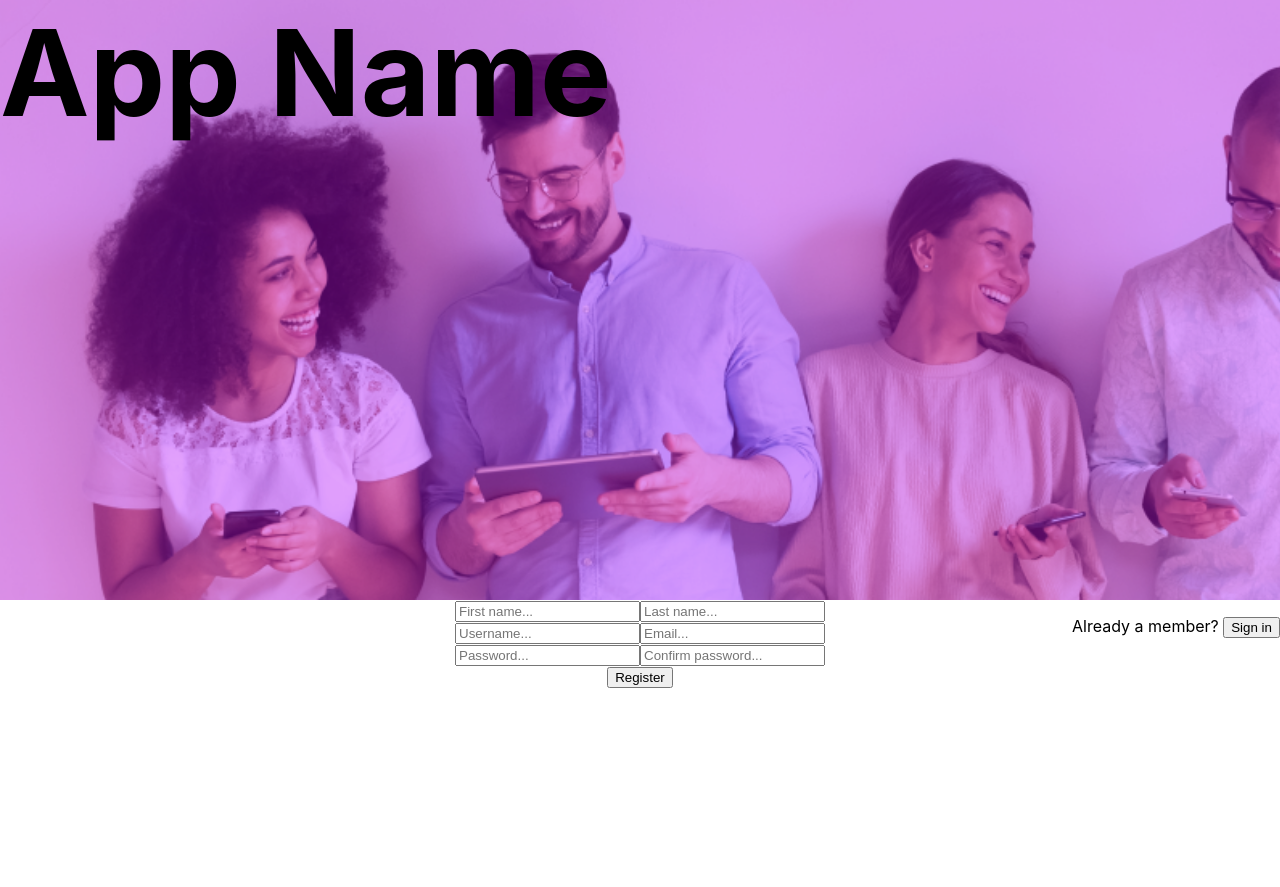
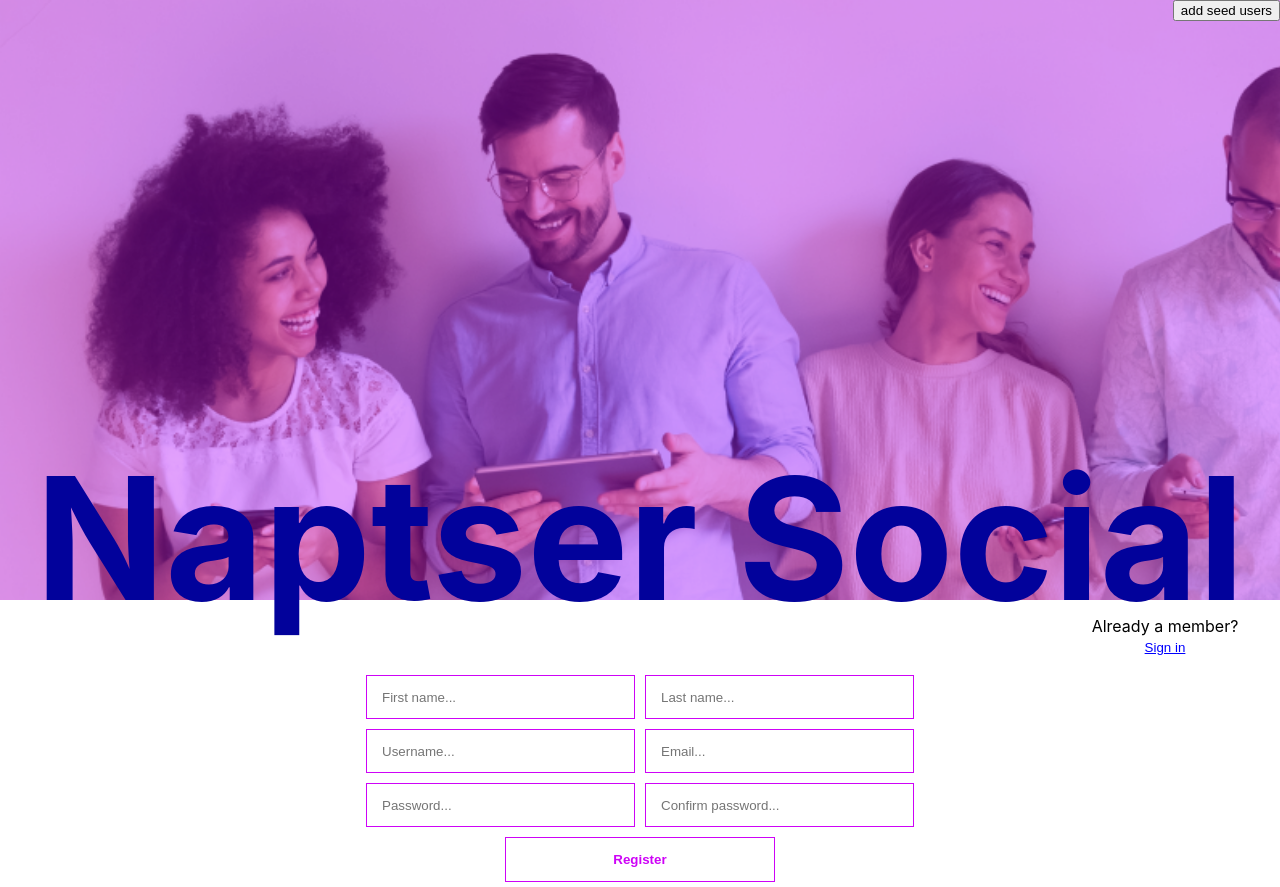
Before and after one commit to tfairclough/project3-frontend, a React (Create React App) app: page / in a window 1280 px wide. Both pictures are taken after a click on the button "Sign up now". Before the commit the page ends 800 px from the top, so only its background shows below. Built offline with nearby package versions, Linux system fonts and the light colour scheme.

Commit message:
Added functionality to update currnt user state on login. there is also more css changes to login

```diff
--- a/src/App.js
+++ b/src/App.js
@@ -20,15 +20,16 @@ export default class App extends React.Component {
     this.state = {
       token: getToken(),
       currentUser: {
-        firstName: 'test',
-        lastName: 'test',
-        userName: 'test',
-        password: 'test',
-        email: 'test',
-        location: 'test',
-        friends: ['test'],
-        img: 'test',
-        timestamps: 'test'
+        firstName: '',
+        lastName: '',
+        userName: '',
+        // password: '',
+        // email: '',
+        // location: '',
+        friends: [''],
+        // posts: [''],
+        // img: '',
+        // timestamps: ''
       }
     };
   }
@@ -51,6 +52,10 @@ export default class App extends React.Component {
     })
   }
 
+  setCurrentUser = (currentUser) => {
+    this.setState({ currentUser })
+  }
+
   // Saves token to local storage
   saveToken = (userToken) => {
     localStorage.setItem('token', userToken);
@@ -64,7 +69,8 @@ export default class App extends React.Component {
 
     // Checks if a token exists if not the login page is loaded
     if (!token) {
-      return <Login setToken={this.saveToken} />;
+      return <Login setToken={this.saveToken}
+      setCurrentUser={this.setCurrentUser}/>;
     } else {
 
     return(
--- a/src/components/users/api.js
+++ b/src/components/users/api.js
@@ -17,3 +17,7 @@ export const createNewUser = (userDetails) => {
 // api to create seed users
 export const registerAllUsers = (userDetails) => {
     return axios.post(`${apiUrl}/registerUsers`, userDetails)}
+
+// api to check username
+export const compareUsername = (userDetails) => {
+    return axios.post(`${apiUrl}/users`, userDetails)}
--- a/src/components/users/loginRegister.js
+++ b/src/components/users/loginRegister.js
@@ -4,14 +4,20 @@ import { createNewUser } from './api'
 import { userSeedData } from '../../seedData'
 import { registerAllUsers } from './api'
 import { loginUser } from './api'
+import { compareUsername } from './api'
+import './../../loginRegister.css'
 
 export default class Login extends React.Component {
   constructor(props) {
     super(props);
     this.state = {
       dummyUsers: userSeedData,
+      firstName: '',
+      lastName: '',
+      email: '',
       userName: '',
       password: '',
+      confirmPassword: '',
       isLoginForm: true,
     };
   }
@@ -54,55 +60,127 @@ export default class Login extends React.Component {
     console.log('Sending credentials:', (credentials));
     loginUser(credentials)
     .then((response) => {
+      console.log(response)
       // sets token and updates URL after login
       const token = response.data.token;
+      const firstName = response.data.userDetails.firstName;
+      const lastName = response.data.userDetails.lastName;
+      const userName = response.data.userDetails.userName;
+      // const location = response.data.userDetails.location;
+      const friends = response.data.userDetails.friends;
+      // const posts = response.data.userDetails.posts
+      const currentUser = {
+          firstName,
+          lastName,
+          userName,
+          // location,
+          friends,
+          // posts
+        }
+
       this.props.setToken(token);
+      this.props.setCurrentUser(currentUser)
       window.history.pushState({}, 'Feed', '/feed');
     })
     .catch((error) => {
       console.error(error);
     });
+  };
 
-  };
+
+
+
+
+  handleCheckUsername = (e) => {
+    const userName = {
+      user: {
+        userName: this.state.userName,
+      }
+    }
+    compareUsername(userName)
+    console.log(userName)
+    .then((res) => {
+      if (res.status === 201) {
+        console.log('select a new username')
+      } else {
+        console.log('username good')
+      }
+    })
+  }
+
+  handleRegisterSubmit = (e) => {
+    e.preventDefault();
+    if (this.state.password !== this.state.confirmPassword) {
+
+    } else {
+
+    }
+  }
 
   render() {
     return (
       <>
         {/* login/register page header section */}
         <header className='hero-image'>
-          <h1 className="hero-h1">App Name</h1>
+          <h1 className="hero-h1">Naptser Social</h1>
+          <button onClick={this.addDummyUsers} className="tmp-add-users">add seed users</button>
+
         </header>
         <div className='login-wrapper'>
           {/* If state isLoginForm = true then login form is displayed */}
           {this.state.isLoginForm ? (
             <>
-              <button onClick={this.addDummyUsers} className="tmp-add-users">add seed users</button>
-              <p className='not-member'>Not a member? <button onClick={this.handleFormToggle}>Sign up now</button></p>
+              <div className='signup-signin'>
+                <p className='not-member'>Not a member? <button className='signup-signin-button' onClick={this.handleFormToggle}>Sign up now</button></p>
+              </div>
               <form className='login-form' onSubmit={this.handleLoginSubmit}>
-                <input
+                <input className='login-register-input'
                   type="text"
                   placeholder="Username..."
                   onChange={e => this.setState({userName: e.target.value})} /><br />
-                <input
+                <input className='login-register-input'
                   type="password"
                   placeholder="Password..."
-                  onChange={e => this.setState({password: e.target.value})} /><br />
-                <button type='submit'>Login</button>
+                  onChange={e =>  this.setState({password: e.target.value})} /><br />
+                <button className='login-register-buttons' type='submit'>Login</button>
               </form>
             </>
             // if state isLoginForm = false then register form is displayed
           ) : (
             <>
-              <p className='not-member'>Already a member? <button onClick={this.handleFormToggle}>Sign in</button></p>
+              <div className='signup-signin'>
+                <p className='not-member'>Already a member? <button className='signup-signin-button' onClick={this.handleFormToggle}>Sign in</button></p>
+              </div>
               <div className='register-wrapper'>
                 <form>
-                  <input type="text" placeholder="First name..." />
-                  <input type="text" placeholder="Last name..." /><br />
-                  <input type="text" placeholder="Username..." />
-                  <input type="email" placeholder="Email..." /><br />
-                  <input type="password" placeholder="Password..." />
-                  <input type="password" placeholder="Confirm password..." /><br />
-                  <button onClick={this.createNewUser}>Register</button>
+                  <input className='login-register-input'
+                         type="text"
+                         placeholder="First name..."
+                         onChange={e => this.setState({firstName: e.target.value})} />
+                  <input className='login-register-input'
+                         type="text"
+                         placeholder="Last name..."
+                         onChange={e => this.setState({lastName: e.target.value})} /><br />
+                  <input className='login-register-input'
+                         type="text"
+                         placeholder="Username..."
+                         onChange={e => {
+                          this.setState({userName: e.target.value})
+                          this.handleCheckUsername()
+                         }} />
+                  <input className='login-register-input'
+                         type="email"
+                         placeholder="Email..."
+                         onChange={e => this.setState({email: e.target.value})} /><br />
+                  <input className='login-register-input'
+                         type="password"
+                         placeholder="Password..."
+                         onChange={e => this.setState({password: e.target.value})} />
+                  <input className='login-register-input'
+                         type="password"
+                         placeholder="Confirm password..."
+                         onChange={e => this.setState({confirmPassword: e.target.value})} /><br />
+                  <button className='login-register-buttons' onClick={this.createNewUser}>Register</button>
                 </form>
               </div>
             </>
--- a/src/index.css
+++ b/src/index.css
@@ -9,6 +9,10 @@ body {
   max-height: 100vh;
 }
 
+html, body, #app, #app>div {
+  height: 100%
+}
+
 code {
   font-family: source-code-pro, Menlo, Monaco, Consolas, 'Courier New',
     monospace;
--- a/src/index.js
+++ b/src/index.js
@@ -1,7 +1,7 @@
 import React from 'react';
 import ReactDOM from 'react-dom/client';
 import './index.css';
-import './loginRegister.css'
+// import './loginRegister.css'
 import App from './App';
 import reportWebVitals from './reportWebVitals';
 
--- a/src/loginRegister.css
+++ b/src/loginRegister.css
@@ -1,32 +1,39 @@
 .hero-image {
+    display: flex;
+    justify-content: center;
     width: 100vw;
     height: 600px;
     background-image: url('./assets/loginHeader.png');
     background-repeat: no-repeat;
     background-size: cover;
     box-shadow: inset 0 0 0 1000px rgba(206, 3, 247, 0.356);
+    position: relative;
+    text-align: center;
 }
 
 .hero-h1 {
-    font-size: 120px;
+    font-size: 170px;
     margin: 0;
     padding: 0;
+    position: absolute;
+    bottom: 0;
+    margin-bottom: -41px;
+    color: rgb(2, 2, 155);
 }
 
 .hidden {
     display: none;
 }
 
-.login-register-wrapper{
-    width: 100vw;
-    height: 100vh;
-    position: absolute;
-    top: 0;
-}
-
 .login-wrapper {
+    display: flex;
+    justify-content: center;
+    align-items: center;
     width: 100%;
+    min-height: 100%;
     text-align: center;
+    position: relative;
+    padding-top: 70px;
 }
 
 .not-member {
@@ -39,3 +46,50 @@
     top: 0;
     right: 0;
 }
+
+.login-register-input {
+    width: 250px;
+    height: 40px;
+    padding-left: 15px;
+    margin: 5px;
+    border: solid 1px rgb(206, 3, 247);
+}
+
+input:focus {
+    outline:none;
+}
+
+.login-register-buttons {
+    width: 270px;
+    height: 45px;
+    margin: 5px;
+    border: solid 1px rgb(206, 3, 247);
+    background-color: #fff;
+    color:  rgb(206, 3, 247);
+    font-weight: bold;
+}
+
+.login-register-buttons:hover {
+    width: 270px;
+    height: 45px;
+    margin: 5px;
+    border: solid 1px rgb(206, 3, 247);
+    background-color: rgb(206, 3, 247);
+    color:  #fff;
+    font-weight: bold;
+}
+
+.signup-signin {
+    position: absolute;
+    width: 200px;
+    top: 0;
+    right: 0;
+    margin-right: 15px;
+}
+
+.signup-signin-button {
+    border: none;
+    background-color: #fff;
+    text-decoration: underline;
+    color: blue;
+}
```
Lines whose indentation alone changed are shown as unchanged.
